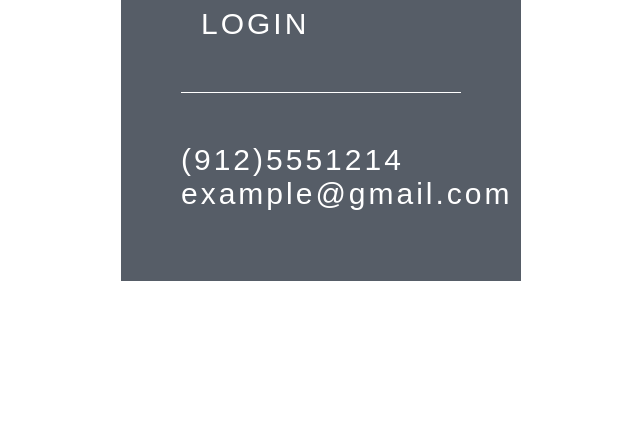
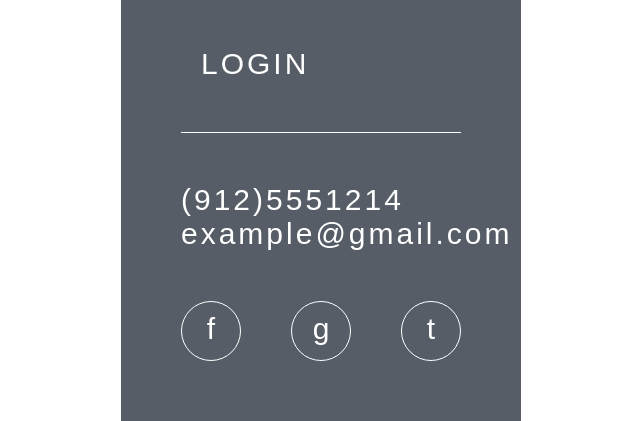
Before and after one commit to YuraSadilenko/pug, a website: page index.pug in a window 1280 px wide. Shown: the part 700-1121 px from the top of the page, without its empty margins (319-959 px from the left). Before the commit the page ends 981 px from the top, so only its background shows below. Drawn offline with nearby package versions, Linux system fonts and the light colour scheme; files that its build step writes are made by us from their sources.

Commit message:
final cut, footer is ready added mixins

```diff
--- a/index.pug
+++ b/index.pug
@@ -27,3 +27,10 @@ html(lang="en-En")
         div.menu__footer
           a(href="tel.9125551214").menu__link.menu__link--footer (912)5551214
           a(href="#").menu__link.menu__link--footer example@gmail.com
+        mixin social(soc)
+          li.menu__social
+            a(href="#").menu__social--link=soc
+        ul.menu__socials
+          +social("f")
+          +social("g")
+          +social("t")
--- a/scss/_style.scss
+++ b/scss/_style.scss
@@ -3,7 +3,7 @@
   flex-direction: column;
   margin: auto;
   width: 40rem;
-  padding: 2rem 6rem;
+  padding: 6rem 6rem;
   text-align: justify;
   font-size: 3rem;
   font-weight: 100;
@@ -55,4 +55,33 @@
     border-top: 1px solid #fff;
     padding: 5rem 0;
   }
+
+  &__socials {
+    display: flex;
+    justify-content: space-between;
+  }
+
+  &__social {
+    list-style: none;
+
+    &--link {
+      display: block;
+      text-align: center;
+      width: 6rem;
+      height: 6rem;
+      padding: 1rem;
+      border: 1px solid #fff;
+      border-radius: 50%;
+      text-decoration: none;
+      color: #fff;
+      transition: .5s;
+
+      &:hover {
+        background-color: #fff;
+        color: #565d67;
+        font-weight: 700;
+      }
+
+    }
+  }
 }
```
Also changed, not shown: css/main.css, index.html.
